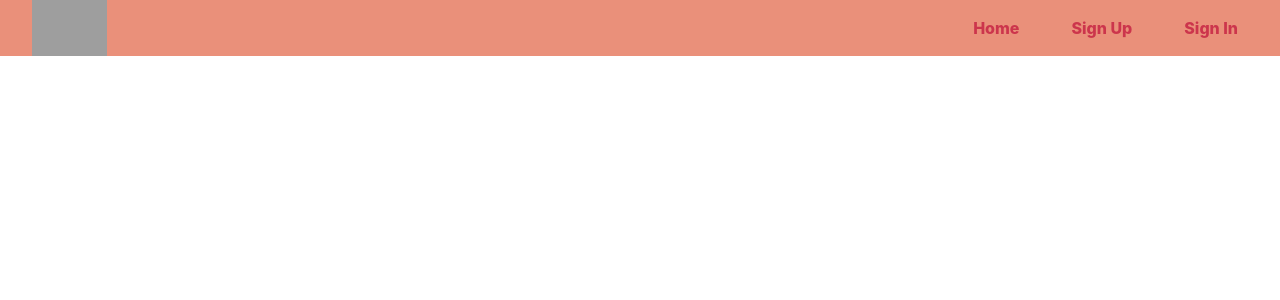
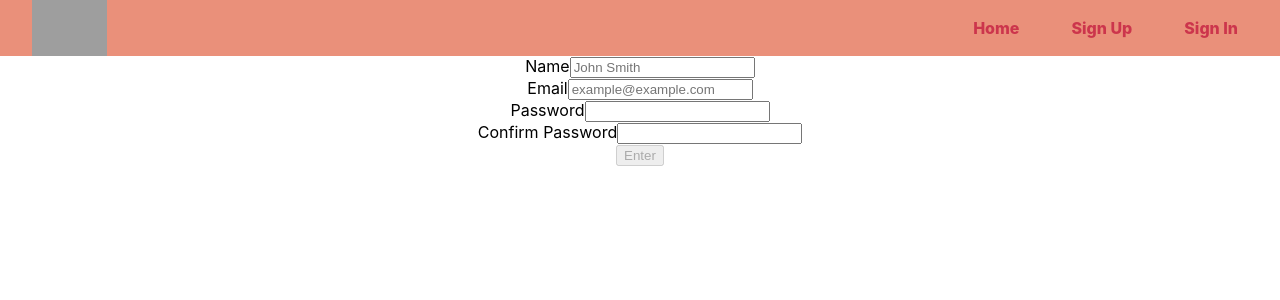
Before and after one commit to albayati4/soccergram-front-end, a React (Create React App) app: page /register in a window 1280 px wide. Shown: the top 300 px of the page. Built offline with nearby package versions, Linux system fonts and the light colour scheme; grey boxes are pictures that could not be loaded.

Commit message:
added form for signup.js, update signin.js

```diff
--- a/src/App.css
+++ b/src/App.css
@@ -36,3 +36,7 @@
   align-items: center;
   background-color: #EA907A;
 }
+
+.landing-container {
+  background-image: 'https://i.ibb.co/q7hhDJS/Screen-Shot-2022-04-18-at-12-32-59-PM.png';
+}
--- a/src/App.js
+++ b/src/App.js
@@ -38,13 +38,13 @@
       <Nav
         authenticated={authenticated}
         user={user}
-        handleLogOut={handleLogOut}s
+        handleLogOut={handleLogOut}
       />
       <main>
         <Routes>
           <Route path="/" element={<Landing />} />
           <Route path="/signin" element={<SignIn />} />
-          <Route path="/signup" element={<SignUp />} />
+          <Route path="/register" element={<SignUp />} />
           <Route path="/home" element={<Home />} />
           <Route path="/profile/:userId" element={<Profile />} />
           <Route path="/profile/:userId/friendsList" element={<FriendsList />} />
--- a/src/pages/Landing.js
+++ b/src/pages/Landing.js
@@ -1,13 +1,15 @@
 import { useNavigate } from 'react-router-dom'
+
 const Landing = () => {
   let navigate = useNavigate()
 
   return (
-    <div>
+    <div className='landing-container'>
+        <img src = 'https://i.ibb.co/q7hhDJS/Screen-Shot-2022-04-18-at-12-32-59-PM.png' />
         <h1>This is the Landing Page</h1>
       <section>
         <button onClick={() => navigate('/signin')}>
-          Continue by logging in or creating a new account.
+          Continue by Logging in.
         </button>
       </section>
     </div>
--- a/src/pages/SignIn.js
+++ b/src/pages/SignIn.js
@@ -1,14 +1,61 @@
+import { useState } from 'react'
 import { useNavigate } from 'react-router-dom'
-const SignIn = () => {
-  let navigate = useNavigate()
+import { SignInUser } from '../services/Auth'
 
-  return (
-    <div>
-        <h1>This is the Sign-in page</h1>
-      <section>
-      </section>
-    </div>
-  )
+
+const SignIn = (props) => {
+    let navigate = useNavigate()
+
+    const [formValues, setFormValues] = useState({ email: '', password: '' })
+
+    const handleChange = (e) => {
+        setFormValues({ ...formValues, [e.target.name]: e.target.value })
+    }
+
+    const handleSubmit = async (e) => {
+        e.preventDefault()
+        const payload = await SignInUser(formValues)
+        setFormValues({ email: '', password: '' })
+        props.setUser(payload)
+        props.toggleAuthenticated(true)
+        navigate('/feed')
+    }
+
+    return (
+        <div className="signin col">
+            <div className="card-overlay centered">
+                <form className="col" onSubmit={handleSubmit}>
+                    <div className="input-wrapper">
+                        <label htmlFor="email">Email</label>
+                        <input
+                            onChange={handleChange}
+                            name="email"
+                            type="email"
+                            placeholder="example@example.com"
+                            value={formValues.email}
+                            required
+                        />
+                    </div>
+                    <div className="input-wrapper">
+                        <label htmlFor="password">Password</label>
+                        <input
+                            onChange={handleChange}
+                            type="password"
+                            name="password"
+                            value={formValues.password}
+                            required
+                        />
+                    </div>
+                    <button disabled={!formValues.email || !formValues.password}>
+                        Sign In
+                    </button>
+                    <button onClick={() => navigate('/register')}>
+                        Don't have an account? Sign up here!
+                    </button>
+                </form>
+            </div>
+        </div>
+    )
 }
 
 export default SignIn
--- a/src/pages/SignUp.js
+++ b/src/pages/SignUp.js
@@ -1,12 +1,96 @@
+import { useState } from 'react'
+import { RegisterUser } from '../services/Auth'
 import { useNavigate } from 'react-router-dom'
-const SignUp= () => {
+
+const SignUp = () => {
   let navigate = useNavigate()
 
+  const [formValues, setFormValues] = useState({
+    name: '',
+    email: '',
+    password: '',
+    confirmPassword: ''
+  })
+
+  const handleChange = (e) => {
+    setFormValues({ ...formValues, [e.target.name]: e.target.value })
+  }
+
+  const handleSubmit = async (e) => {
+    e.preventDefault()
+    await RegisterUser({
+      name: formValues.name,
+      email: formValues.email,
+      password: formValues.password
+    })
+    setFormValues({
+      name: '',
+      email: '',
+      password: '',
+      confirmPassword: ''
+    })
+    navigate('/signin')
+
+  }
+
   return (
-    <div>
-        <h1>This is the Sign-Up page</h1>
-      <section>
-      </section>
+    <div className="signin col">
+      <div className="card-overlay centered">
+        <form className="col" onSubmit={handleSubmit}>
+          <div className="input-wrapper">
+            <label htmlFor="name">Name</label>
+            <input
+              onChange={handleChange}
+              name="name"
+              type="text"
+              placeholder="John Smith"
+              value={formValues.name}
+              required
+            />
+          </div>
+          <div className="input-wrapper">
+            <label htmlFor="email">Email</label>
+            <input
+              onChange={handleChange}
+              name="email"
+              type="email"
+              placeholder="example@example.com"
+              value={formValues.email}
+              required
+            />
+          </div>
+
+          <div className="input-wrapper">
+            <label htmlFor="password">Password</label>
+            <input
+              onChange={handleChange}
+              type="password"
+              name="password"
+              value={formValues.password}
+              required
+            />
+          </div>
+          <div className="input-wrapper">
+            <label htmlFor="confirmPassword">Confirm Password</label>
+            <input
+              onChange={handleChange}
+              type="password"
+              name="confirmPassword"
+              value={formValues.confirmPassword}
+              required
+            />
+          </div>
+          <button
+            disabled={
+              !formValues.email ||
+              (!formValues.password &&
+                formValues.confirmPassword === formValues.password)
+            }
+          >
+            Enter
+          </button>
+        </form>
+      </div>
     </div>
   )
 }
```
Also changed, not shown: public/output-onlinegiftools.gif (added).
